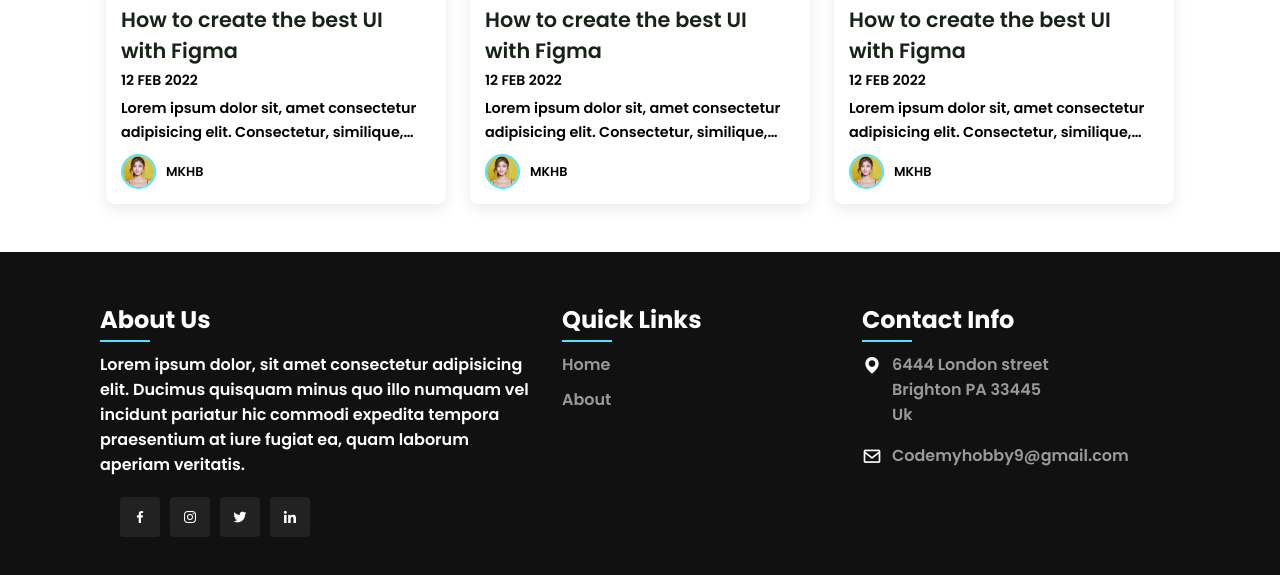
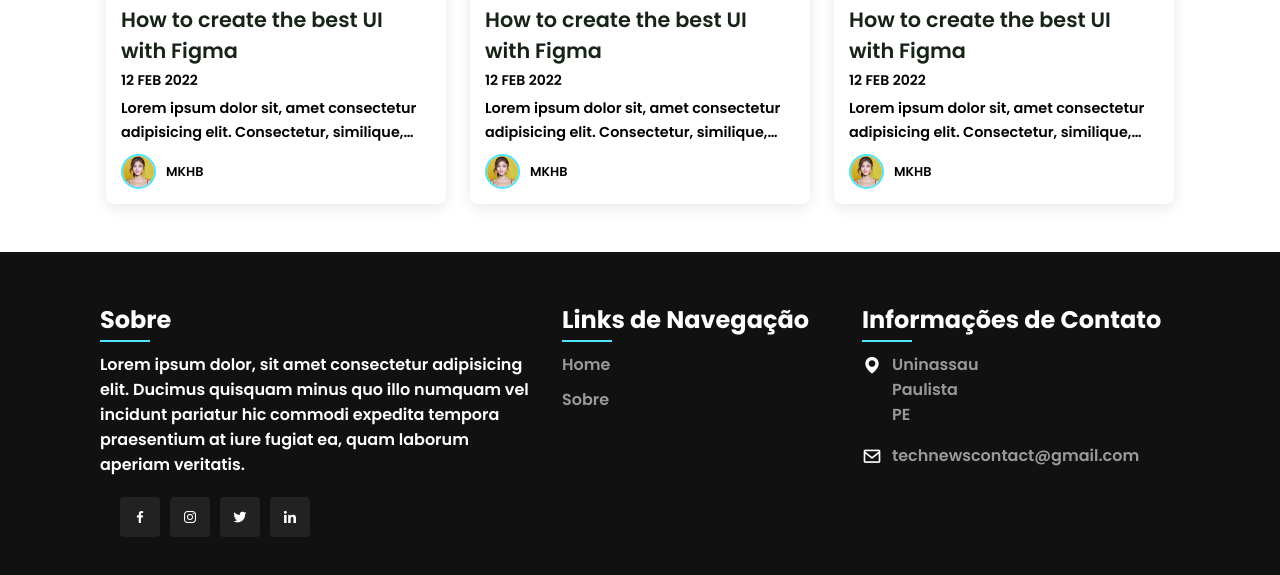
Before and after one commit to otahssiqueira/TECH-NEWS, a plain HTML site: page index.html in a window 1280 px wide. Shown: the part 2414-2989 px from the top of the page. Drawn offline with nearby package versions, Linux system fonts and the light colour scheme.

Commit message:
Translate Footer

```diff
--- a/index.html
+++ b/index.html
@@ -162,7 +162,7 @@
     <footer>
         <div class="footer-container">
             <div class="sec aboutus">
-                <h2>About Us</h2>
+                <h2>Sobre</h2>
                 <p>Lorem ipsum dolor, sit amet consectetur adipisicing elit. Ducimus quisquam minus quo illo numquam vel incidunt pariatur hic commodi expedita tempora praesentium at iure fugiat ea, quam laborum aperiam veritatis.</p>
                 <ul class="sci">
                     <li><a href="#"><i class="bx bxl-facebook"></i></a></li>
@@ -172,22 +172,22 @@
                 </ul>
             </div>
             <div class="sec quicklinks">
-                <h2>Quick Links</h2>
+                <h2>Links de Navegação</h2>
                 <ul>
                     <li><a href="#">Home</a></li>
-                    <li><a href="#">About</a></li>
+                    <li><a href="#">Sobre</a></li>
                 </ul>
             </div>
             <div class="sec contactBx">
-                <h2>Contact Info</h2>
+                <h2>Informações de Contato</h2>
                 <ul class="info">
                     <li>
                         <span><i class='bx bxs-map'></i></span>
-                        <span>6444 London street <br> Brighton PA 33445 <br> Uk</span>
+                        <span>Uninassau <br> Paulista <br> PE</span>
                     </li>
                     <li>
                         <span><i class='bx bx-envelope' ></i></span>
-                        <p><a href="mailto:codemyhobby9@gmail.com">Codemyhobby9@gmail.com</a></p>
+                        <p><a href="mailto:codemyhobby9@gmail.com">technewscontact@gmail.com</a></p>
                     </li>
                 </ul>
             </div>
```
